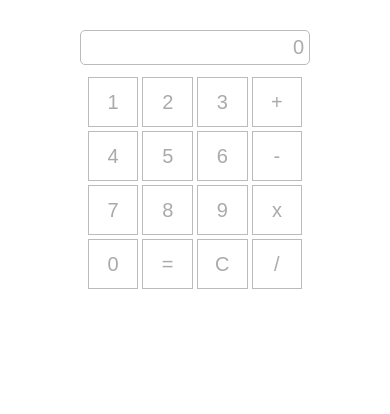
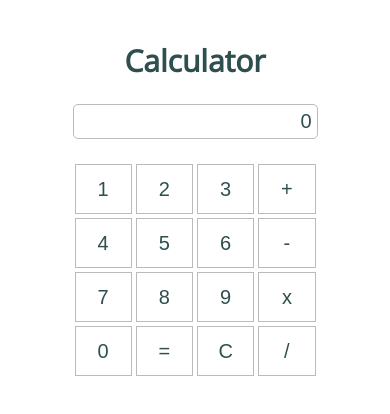
Before and after one commit to luistorres0/calculator, a plain HTML site: page index.html in a window 390 px wide. Drawn offline with nearby package versions, Linux system fonts and the light colour scheme.

Commit message:
changed font color to darkslategray and added media query for wider screens

```diff
--- a/index.html
+++ b/index.html
@@ -9,14 +9,16 @@
         <meta name="author" content="LDT">
 
         <link rel="stylesheet" href="styles.css?v=1.0">
-        <link href="https://fonts.googleapis.com/css?family=Noto+Sans+TC&display=swap" rel="stylesheet">
-
+        <link href="https://fonts.googleapis.com/css2?family=Open+Sans:wght@300&display=swap" rel="stylesheet">
     </head>
 
     <body>
+        <!-- Header -->
+        <div id="header"><h2>Calculator</h2></div>
+
         <!--calculator display screen-->
         <div id="display-container">
-            <input id="display" type="text" value="0" />
+            <input readonly id="display" type="text" value="0" />
         </div>
 
         <!--the keys-->
--- a/styles.css
+++ b/styles.css
@@ -4,11 +4,18 @@
 }
 
 body {
+    display: flex;
+    flex-direction: column;
+    height: 100vh;
     font-size: 20px;
-    font-family: 'Noto Sans TC', sans-serif;
-    color: #aaa;
-    width: 80%;
-    margin: 30px auto;
+    font-family: 'Open Sans', sans-serif;
+    color: darkslategray;
+    margin: 20px;
+}
+
+#header h2{
+    text-align: center;
+    margin: 20px auto;
 }
 
 #display-container {
@@ -20,10 +27,11 @@ body {
     width: 70%;
     margin: 3px auto;
     padding: 5px;
+    box-sizing: border-box;
 }
 #display-container input{
     font-size: inherit;
-    color: inherit;
+    color: darkslategray;
     width: 100%;
     border-style: none;
     text-align: right;
@@ -35,7 +43,7 @@ body {
     align-items: center;
     flex-wrap: wrap;
     width: 70%;
-    margin: 10px auto;
+    margin: 20px auto;
 }
 
 .key {
@@ -49,7 +57,7 @@ body {
 .key button {
     border-style: none;
     font-size: inherit;
-    color: inherit;
+    color: darkslategray;
     width: 100%;
     min-height: 50px;
     margin: 2px;
@@ -57,3 +65,18 @@ body {
     border: 1px solid #bbb;
     background-color: white;
 }
+
+@media (min-width: 400px) {
+    #display-container {
+        width: 30%;
+    }
+
+    .key-container{
+        width: 30%;
+    }
+
+    .key button {
+        height: 75px;
+    }
+
+}
```
